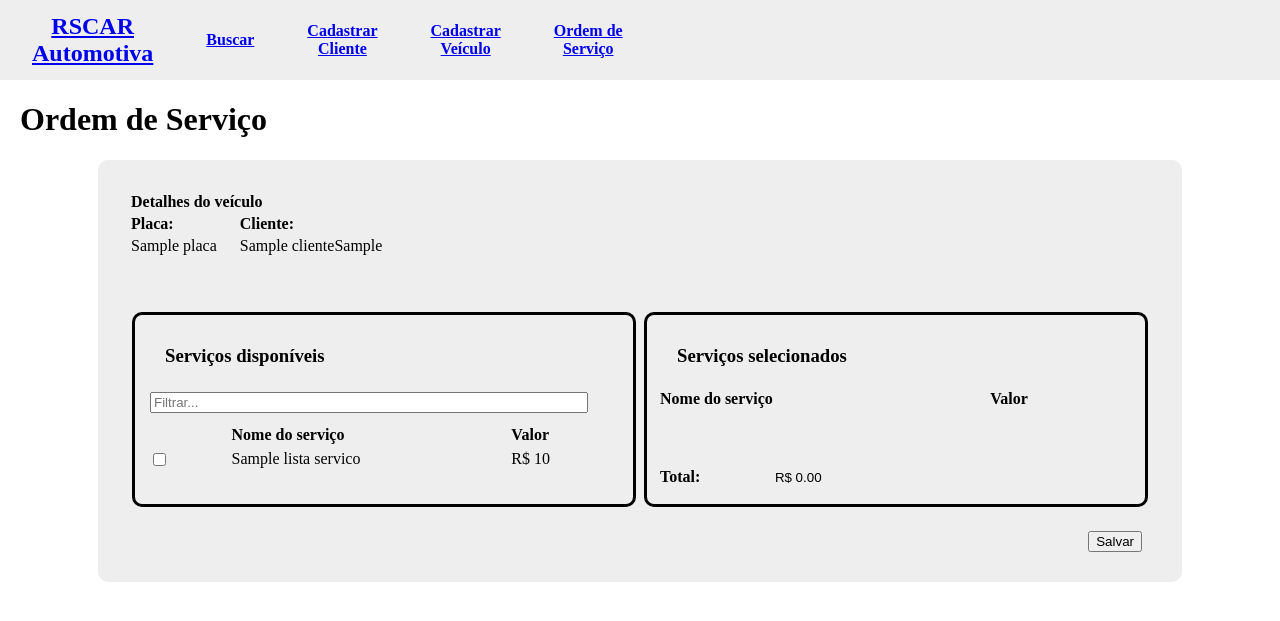
After one commit to cnmurakami/RSCAR-Automotiva, a Flask app: template templates/ordem.html in a window 1280 px wide. The commit adds this page. Shown: the top 621 px of the page. Run offline with Flask 3, Linux system fonts and the light colour scheme; the template is opened without the code that fills it: most values are stand-ins (such as "Sample title", 1, 10 or a date in 2020); lists and menus that the app fills with data are empty; parts of the project's set-up code (start-up, migrations or seed data) failed here and were passed over; some libraries are stand-ins or nearby versions.

Commit message:
Ordem de serviço funcionando

```diff
--- a/server.py
+++ b/server.py
@@ -7,9 +7,11 @@ import db_config as db_config
 
 #global variables
 page_index = 'home'
-page_customer_registration = 'register'
-page_customer_search = 'search'
-page_vehicle_registration = 'vehicle_registration'
+page_cadastro_cliente = 'register'
+page_cliente = 'cliente'
+page_busca = 'search'
+page_cadastro_veiculo = 'vehicle_registration'
+page_ordem = 'ordem'
 
 app = Flask(__name__)
 app.config['MYSQL_USER'] = db_config.user
@@ -22,11 +24,11 @@ mysql = MySQL(app)
 def home():
     return render_template(f'{page_index}.html')
 
-@app.route(f'/{page_customer_registration}/', methods=['GET','POST'])
+@app.route(f'/{page_cadastro_cliente}/', methods=['GET','POST'])
 def register():
     status_code=599
     if request.method == 'GET':
-        return render_template(f'{page_customer_registration}.html')
+        return render_template(f'{page_cadastro_cliente}.html')
     try:
         nome = request.form['nome']
         cpf = request.form['cpf']
@@ -54,22 +56,22 @@ def register():
                 novo_cliente.salvar()
                 try:
                     cliente_confirmado = f.pesquisar_cliente(cpf,cnpj)[0]
-                    # return render_template(f'{page_customer_registration}.html', resposta_cliente = cliente_confirmado.enviar), 200
+                    # return render_template(f'{page_cadastro_cliente}.html', resposta_cliente = cliente_confirmado.enviar), 200
                     # return redirect(url_for('exibir_cliente', id_cliente = cliente_confirmado.id_cliente)), 200
                     return jsonify(cliente_confirmado), 200
 
                 except:
-                    return render_template(f'{page_customer_registration}.html'), 552
+                    return render_template(f'{page_cadastro_cliente}.html'), 552
         else:
             status_code=460
             raise
     except:
-        return render_template(f'{page_customer_registration}.html'), status_code
+        return render_template(f'{page_cadastro_cliente}.html'), status_code
 
-@app.route(f'/busca/', methods = ['GET', 'POST'])
+@app.route(f'/{page_busca}/', methods = ['GET', 'POST'])
 def busca():
     if request.method == "GET":
-        return render_template(f'{page_customer_search}.html', tipo="", resultado=[]), 200
+        return render_template(f'{page_busca}.html', tipo="", resultado=[]), 200
     try:
         status_code = 460
         tipo = request.form['tipo']
@@ -84,7 +86,7 @@ def busca():
                     status_code = 561
                     raise
             except:
-                return render_template(f'{page_customer_search}.html', tipo = tipo, resultado = []), status_code
+                return render_template(f'{page_busca}.html', tipo = tipo, resultado = []), status_code
         elif tipo == 'veiculo':
             try:
                 status_code = 550
@@ -95,28 +97,38 @@ def busca():
                     status_code = 561
                     raise
             except:
-                return render_template(f'{page_customer_search}.html', tipo = tipo, resultado = []), status_code
+                return render_template(f'{page_busca}.html', tipo = tipo, resultado = []), status_code
         elif tipo == 'ordem':
-            pass
+            try:
+                status_code = 550
+                resultado = f.pesquisar_ordem_geral(criterio)
+
+                if len(resultado)>0:
+                    status_code = 200
+                else:
+                    status_code = 561
+                    raise
+            except:
+                return render_template(f'{page_busca}.html', tipo = tipo, resultado = []), status_code
         else:
             status_code = 599
             raise
-        return render_template(f'{page_customer_search}.html', tipo = tipo, resultado=resultado), status_code
+        return render_template(f'{page_busca}.html', tipo = tipo, resultado=resultado), status_code
     except:
-        return render_template(f'{page_customer_search}.html', tipo="", resultado='[]'), status_code
+        return render_template(f'{page_busca}.html', tipo="", resultado='[]'), status_code
 
-@app.route(f'/cliente/<id_cliente>/', methods = ['GET'])
+@app.route(f'/{page_cliente}/<id_cliente>/', methods = ['GET'])
 def exibir_cliente(id_cliente):
     status_code = 550
     try:
         status_code = 561
         cliente_atual = c.Cliente(id_cliente=id_cliente)
         busca_veiculos = f.pesquisar_veiculo_cliente(cliente_atual.id_cliente)
-        return render_template('cliente.html', cliente = cliente_atual.enviar(), veiculos = busca_veiculos), 200
+        return render_template(f'{page_cliente}.html', cliente = cliente_atual.enviar(), veiculos = busca_veiculos), 200
     except:
-        return render_template('cliente.html', cliente = {}, veiculo = {}), status_code
+        return render_template(f'{page_cliente}.html', cliente = {}, veiculo = {}), status_code
 
-@app.route(f'/cliente/<id_cliente>/{page_vehicle_registration}/', methods=['GET','POST'])
+@app.route(f'/{page_cliente}/<id_cliente>/{page_cadastro_veiculo}/', methods=['GET','POST'])
 def vehicle_registration(id_cliente):
     status_code = 500
     try:
@@ -124,10 +136,10 @@ def vehicle_registration(id_cliente):
             cliente_atual = c.Cliente(id_cliente=id_cliente)
     except:
         cliente = {}
-        return render_template (f'{page_vehicle_registration}.html', cliente = {}), status_code
+        return render_template (f'{page_cadastro_veiculo}.html', cliente = {}), status_code
 
     if request.method == 'GET':
-        return render_template (f'{page_vehicle_registration}.html', cliente = cliente_atual.enviar()), 200
+        return render_template (f'{page_cadastro_veiculo}.html', cliente = cliente_atual.enviar()), 200
 
     status_code = 200
     try:
@@ -150,27 +162,69 @@ def vehicle_registration(id_cliente):
                 status_code=551
                 novo_veiculo = c.Veiculo(id_cliente = cliente_atual.id_cliente, placa = placa, chassi = chassi, marca = marca, modelo = modelo, ano_fabricacao = ano_fabricacao, ano_modelo = ano_modelo, cor = cor)
                 novo_veiculo.salvar()
-                # return render_template(f'{page_vehicle_registration}.html', cliente = cliente_atual), 200
+                # return render_template(f'{page_cadastro_veiculo}.html', cliente = cliente_atual), 200
                 return jsonify(cliente_atual.enviar()), 200
         else:
             status_code = 460
             raise
     except:
-        return render_template(f'{page_vehicle_registration}.html', cliente = cliente_atual), status_code
+        return render_template(f'{page_cadastro_veiculo}.html', cliente = cliente_atual), status_code
 
 #---WIP---
-@app.route(f'/{page_vehicle_registration}/')
+@app.route(f'/{page_cadastro_veiculo}/')
 def vehicle_registration_default():
-    return render_template(f'{page_vehicle_registration}.html', cliente = "")
+    return render_template(f'{page_cadastro_veiculo}.html', cliente = "")
 
 #---NOT IMPLEMENTED---
-@app.route('/order/', methods=['GET','POST'])
+@app.route(f'/{page_ordem}/', methods=['GET','POST'])
 def ordem_default():
-    return render_template('order.html'), 501
+    return render_template(f'{page_ordem}.html', cliente = [], ordem = [], veiculo=[]), 501
 
-@app.route('/<id_veiculo>/order/', methods=['GET','POST'])
+@app.route(f'/<id_veiculo>/{page_ordem}/', methods=['GET','POST'])
 def ordem(id_veiculo):
-    return render_template('order.html'), 501
+    try:
+        status_code = 550
+        lista_servicos = f.get_tipos_servicos()
+        status_code = 552
+        veiculo = c.Veiculo(id_veiculo = id_veiculo)
+        cliente = c.Cliente(id_cliente = veiculo.id_cliente)
+    except:
+        return render_template(f'{page_ordem}.html', veiculo = [], cliente = [], lista_servicos = []), status_code
+    if (request.method == 'GET'):
+        status_code = 500
+        try:
+            return render_template(f'{page_ordem}.html', veiculo = veiculo.enviar(), cliente = cliente.enviar(), lista_servicos = lista_servicos), 200
+        except:
+            return render_template(f'{page_ordem}.html', veiculo = [], cliente = [], lista_servicos = lista_servicos), status_code
+    try:
+        servicos_selecionados = []
+        for i in range(lista_servicos[len(lista_servicos)-1]['id_servico']):
+            try:
+                servicos_selecionados.append(request.form[f'{i}'])
+            except:
+                pass
+        nova_ordem = c.Ordem(id_cliente=cliente.id_cliente, id_veiculo=veiculo.id_veiculo)
+        nova_ordem.salvar()
+        nova_ordem.localizar_ultima_ordem()
+        nova_ordem.salvar_servicos(servicos_selecionados)
+        return redirect(url_for('mostrar_ordem', id_ordem = nova_ordem.id_ordem)), 200
+    except:
+        return render_template(f'{page_ordem}.html', veiculo = [], cliente = [], lista_servicos = lista_servicos), status_code
+
+@app.route(f'/{page_ordem}/<id_ordem>/', methods = ['GET'])
+def mostrar_ordem(id_ordem):
+    ordem = c.Ordem(id_ordem=id_ordem)
+    cliente = c.Cliente(id_cliente=ordem.id_cliente)
+    veiculo = c.Veiculo(id_veiculo=ordem.id_veiculo)
+    lista_servicos_cadastrados = ordem.recuperar_servicos()
+    lista_servicos_completa = f.get_tipos_servicos()
+    lista_servicos = []
+    for i in lista_servicos_completa:
+        if i['id_servico'] in lista_servicos_cadastrados:
+            lista_servicos.append(i)
+        if len(lista_servicos)==len(lista_servicos_cadastrados):
+            break
+    return render_template(f'ordem_exibir.html', ordem = ordem.enviar(), veiculo=veiculo.enviar(), cliente = cliente.enviar(), lista_servicos=lista_servicos)
 
 if __name__ == '__main__':
     app.run(host='0.0.0.0', debug=True)
--- /dev/null
+++ b/static/ordem.js
@@ -0,0 +1,81 @@
+function filtrarServicos(){
+    const searchInput = document.getElementById("filtrar_servicos");
+
+    searchInput.onkeyup = function() {
+        const searchTerm = searchInput.value.toLowerCase();
+        const tableRows = document.querySelectorAll(".item_lista");
+
+        for (let i = 0; i < tableRows.length; i++) {
+            const row = tableRows[i];
+            const nameCell = row.querySelector("td:nth-child(2)");
+            if (nameCell){
+                const nameText = nameCell.textContent.toLowerCase();
+
+                if (nameText.indexOf(searchTerm) !== -1) {
+                    row.style.display = "table-row";
+                }
+                else {
+                    row.style.display = "none";
+                }
+            }
+        }
+    };
+}
+
+
+
+const checkboxes = document.querySelectorAll("input[type='checkbox']");
+const selectedItemsTable = document.querySelector(".itens_selecionados");
+
+checkboxes.forEach(checkbox => {
+  checkbox.addEventListener("change", function(event) {
+    if (this.checked) {
+        const nameCell = this.parentElement.nextElementSibling;
+        const valueCell = nameCell.nextElementSibling;
+        const name = nameCell.textContent.trim();
+        const value = valueCell.textContent.trim();
+        const newRow = document.createElement("tr");
+        const nameCellElement = document.createElement("td");
+        nameCellElement.textContent = name;
+        const valueCellElement = document.createElement("td");
+        valueCellElement.textContent = value;
+        newRow.appendChild(nameCellElement);
+        newRow.appendChild(valueCellElement);
+
+        newRow.id = Math.random().toString(36).substring(2, 15);
+
+        checkbox.setAttribute('data-row-id', newRow.id);
+        selectedItemsTable.appendChild(newRow);
+    } else if (this === event.target) {
+        const rowId = this.dataset.rowId;
+        const rowToRemove = selectedItemsTable.querySelector(`tr[id="${rowId}"]`);
+        if (rowToRemove) {
+            selectedItemsTable.removeChild(rowToRemove);
+            this.removeAttribute('data-row-id');
+        }
+    }
+
+    sumTableColumn('.itens_selecionados', 1)
+  });
+});
+
+function sumTableColumn(table, columnIndex) {
+  const tableElement = document.querySelector(table);
+
+  const rows = tableElement.querySelectorAll("tr");
+  let sum = 0;
+  for (let i = 0; i < rows.length; i++) {
+    const cell = rows[i].querySelector(`td:nth-child(${columnIndex + 1})`);
+    if (cell) {
+      const value = parseFloat(cell.textContent.replace(/[^\d.-]/g, '').trim());
+      if (!isNaN(value)) {
+        sum += value;
+      }
+    }
+  }
+  document.getElementById('mostrarTotal').value = "R$ "+sum.toLocaleString(undefined, {minimumFractionDigits: 2}).toString();
+}
+
+document.addEventListener('DOMContentLoaded', function() {
+  sumTableColumn('.itens_selecionados', 1)
+}, false);
--- a/static/style.css
+++ b/static/style.css
@@ -151,6 +151,81 @@ input{
   margin: auto;
 }
 
+.divcontentordem {
+  margin: auto;
+  padding: 30px;
+  width: 80%;
+  background-color: #eee;
+  border-radius: 10px;
+}
+
+.divordemdetalhes{
+  margin-top: 50px;
+  width: 100%;
+  display: inline-flex;
+}
+
+.divcontentordem th{
+  text-align: left;
+  padding-right: 20px;
+}
+
+.divcontentordem td{
+  padding-right: 20px;
+}
+
+.divtiposservicos{
+  display: block;
+  width: 100%;
+  margin: 4px;
+  border: solid;
+  border-radius: 10px;
+  padding: 10px;
+  overflow-x: auto;
+  overflow-y: auto;
+  text-align: justify;
+}
+
+.divtiposservicos .filtrar_servicos{
+  width: 90%;
+  margin-bottom: 10px;
+}
+
+.servicos td{
+  text-align: left;
+}
+
+.itens_selecionados td{
+  text-align: left;
+}
+
+.itens_selecionados, .servicos, .total{
+  width: 100%;
+}
+
+.total{
+  margin: auto;
+  margin-top: 50px;
+}
+
+#mostrarTotal{
+  border: 0px;
+  color: black;
+}
+
+.salvarOrdem{
+  margin-top: 20px;
+  margin-right: 10px;
+  text-align: right;
+}
+
+
+.id_ordem {
+  margin-bottom: 20px;
+  font-weight:bolder;
+  font-size: larger;
+}
+
 .menu_top{
   overflow: hidden;
   background-color:#eee;
@@ -174,3 +249,7 @@ body{
 h1{
   padding-left: 20px;
 }
+
+h3{
+  text-align: left;
+}
--- /dev/null
+++ b/templates/ordem.html
@@ -0,0 +1,81 @@
+<!DOCTYPE html>
+<html>
+    <header>
+        <link rel="stylesheet" href="../../static/style.css">
+        <title>Deatlhes do cliente</title>
+    </header>
+    <body>
+        <div class="menu_top">
+            <div class="menu_opcao">
+                <table>
+                <tr>
+                    <th class="title"><a href="{{url_for('home')}}">RSCAR<br>Automotiva</a></th>
+                    <th><a href="{{url_for('busca')}}">Buscar</a></th>
+                    <th><a href="{{url_for('register')}}">Cadastrar<br>Cliente</a></th>
+                    <th><a href="{{url_for('vehicle_registration_default')}}">Cadastrar<br>Veículo</a></th>
+                    <th><a href="{{url_for('ordem_default')}}">Ordem de<br>Serviço</a></th>
+                </tr>
+                </table>
+            </div>
+        </div>
+        <h1>Ordem de Serviço</h1>
+        <div class="divcontentordem">
+            <form action="" method="post">
+                <table>
+                    <tr>
+                        <th colspan="2">Detalhes do veículo</th>
+                    </tr>
+                    <tr>
+                        <th>Placa:</th>
+                        <th>Cliente:</th>
+                    </tr>
+                    <tr>
+                    <td>{{veiculo['placa']}}</td>
+                    <td>{{cliente['nome']}}{{cliente['razao_social']}}</td>
+                    </tr>
+                </table>
+                <div class="divordemdetalhes">
+                    <div class="divtiposservicos">
+                        <h3>Serviços disponíveis</h3>
+                        <input type="text" id="filtrar_servicos" class="filtrar_servicos" onkeyup="filtrarServicos()" placeholder="Filtrar...">
+                        <table class="servicos" id="tabela_servicos">
+                            <tr>
+                                <th></th>
+                                <th>Nome do serviço</th>
+                                <th>Valor</th>
+                            </tr>
+                            {% for i in lista_servicos%}
+                                <tr class="item_lista">
+                                    <td><input type="checkbox" id="{{i['id_servico']}}" name="{{i['id_servico']}}" value="{{i['id_servico']}}"></td>
+                                    <td><label for="{{i['id_servico']}}">{{i['nome']}}</label></td>
+                                    <td><label for="{{i['id_servico']}}">R$ {{i['valor']}}</label></td>
+                                </tr>
+                            {% endfor %}
+
+                        </table>
+                    </div>
+                    <div class="divtiposservicos" id="servicos_selecionados">
+                        <h3>Serviços selecionados</h3>
+                        <table class="itens_selecionados">
+                            <tr>
+                                <th>Nome do serviço</th>
+                                <th>Valor</th>
+                            </tr>
+                        </table>
+                        <table class="total">
+                            <tr>
+                                <th>Total:</th>
+                                <th><input id="mostrarTotal" value="R$ 0,00" disabled></th>
+                            </tr>
+                        </table>
+                    </div>
+                </div>
+                <input type="hidden" name="id_veiculo" value="{{veiculo['id_veiculo']}}">
+                <div class="salvarOrdem">
+                    <button type="submit">Salvar</button>
+                </div>
+            </form>
+        </div>
+        <script src="/static/ordem.js"></script>
+    </body>
+</html>
```
Also changed, not shown: db_classes.py (+98 -0 lines), db_operations.py (+16 -0 lines), functions.py (+39 -0 lines), templates/ordem_exibir.html (added, +65 -0 lines), templates/search.html (+7 -1 lines).
